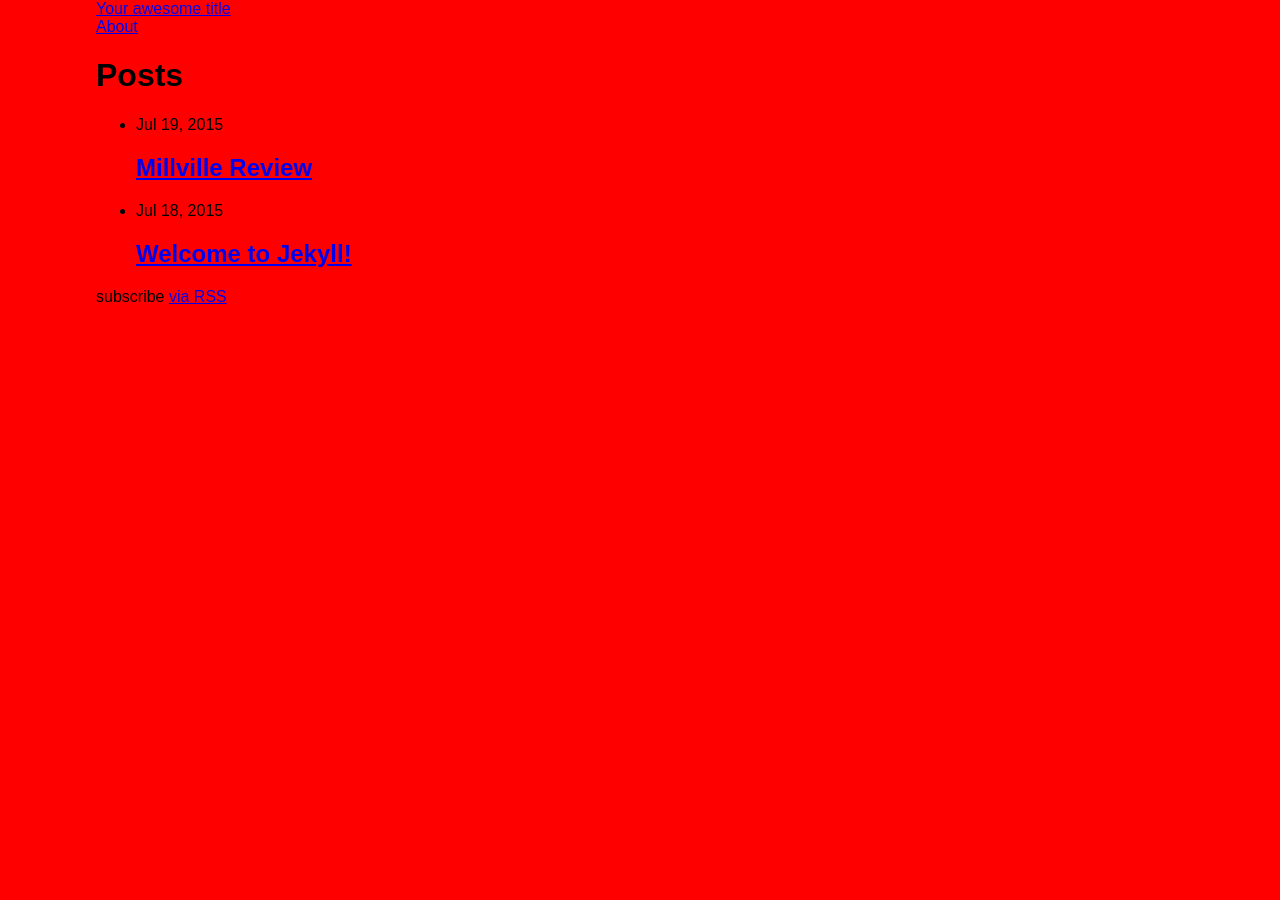
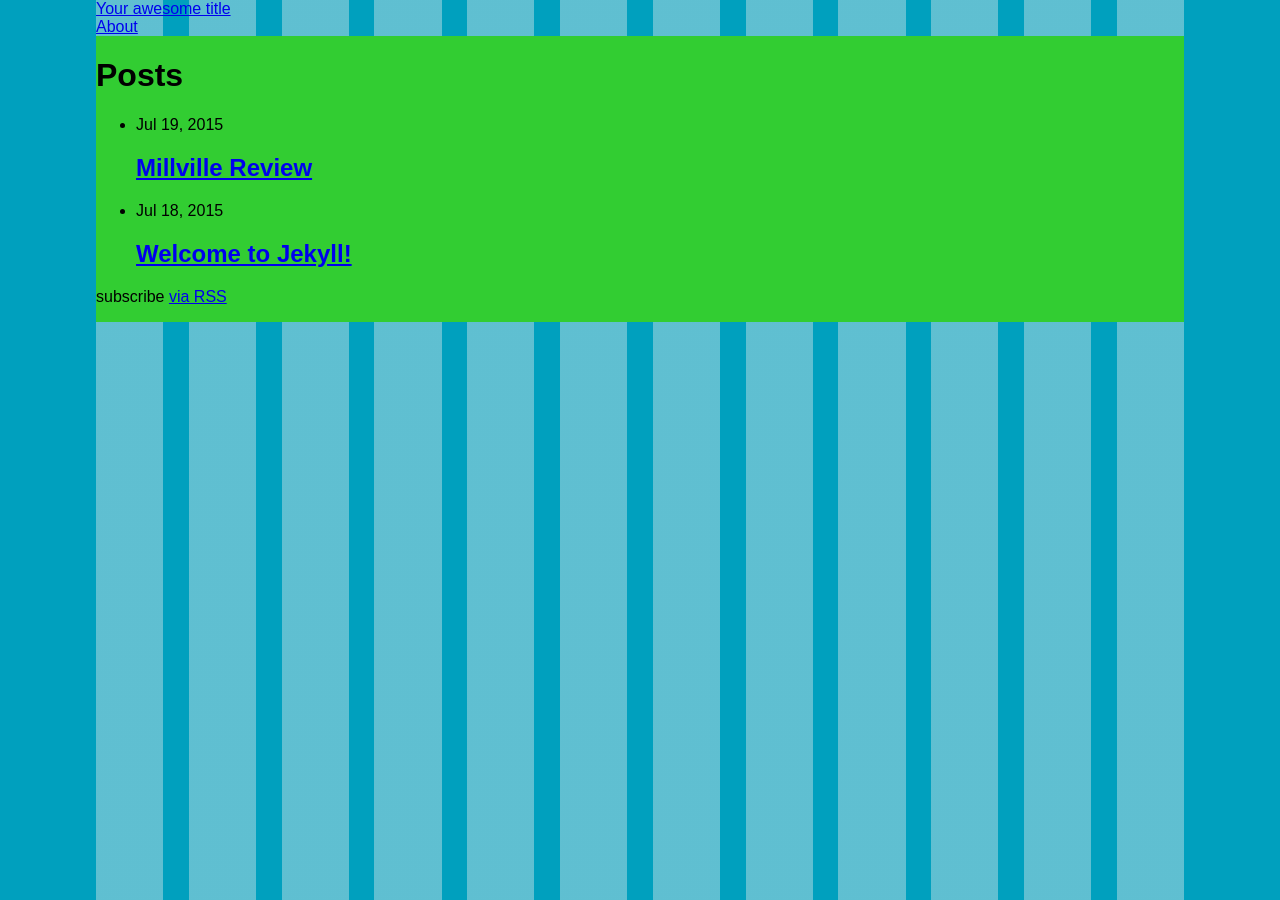
Before and after one commit to zhodamx/zhodamx.github.io, a Jekyll site: the page built from index.html, in a window 1280 px wide. Built offline with Jekyll 4.4.1, drawn with Linux system fonts in a browser that asks for light colours.

Commit message:
played with some style stuff

```diff
--- a/css/main.css
+++ b/css/main.css
@@ -360,24 +360,43 @@ html {
 *::before {
   box-sizing: inherit; }
 
-html {
+body:before {
+  background-image: -webkit-linear-gradient(left, transparent 0, #eee 0, #eee 6.17215%, transparent 6.17215%, transparent 8.5298%, #eee 8.5298%, #eee 14.70196%, transparent 14.70196%, transparent 17.05961%, #eee 17.05961%, #eee 23.23176%, transparent 23.23176%, transparent 25.58941%, #eee 25.58941%, #eee 31.76157%, transparent 31.76157%, transparent 34.11922%, #eee 34.11922%, #eee 40.29137%, transparent 40.29137%, transparent 42.64902%, #eee 42.64902%, #eee 48.82117%, transparent 48.82117%, transparent 51.17883%, #eee 51.17883%, #eee 57.35098%, transparent 57.35098%, transparent 59.70863%, #eee 59.70863%, #eee 65.88078%, transparent 65.88078%, transparent 68.23843%, #eee 68.23843%, #eee 74.41059%, transparent 74.41059%, transparent 76.76824%, #eee 76.76824%, #eee 82.94039%, transparent 82.94039%, transparent 85.29804%, #eee 85.29804%, #eee 91.4702%, transparent 91.4702%, transparent 93.82785%, #eee 93.82785%, #eee 100%, transparent 100%);
+  background-image: -moz-linear-gradient(left, transparent 0, #eee 0, #eee 6.17215%, transparent 6.17215%, transparent 8.5298%, #eee 8.5298%, #eee 14.70196%, transparent 14.70196%, transparent 17.05961%, #eee 17.05961%, #eee 23.23176%, transparent 23.23176%, transparent 25.58941%, #eee 25.58941%, #eee 31.76157%, transparent 31.76157%, transparent 34.11922%, #eee 34.11922%, #eee 40.29137%, transparent 40.29137%, transparent 42.64902%, #eee 42.64902%, #eee 48.82117%, transparent 48.82117%, transparent 51.17883%, #eee 51.17883%, #eee 57.35098%, transparent 57.35098%, transparent 59.70863%, #eee 59.70863%, #eee 65.88078%, transparent 65.88078%, transparent 68.23843%, #eee 68.23843%, #eee 74.41059%, transparent 74.41059%, transparent 76.76824%, #eee 76.76824%, #eee 82.94039%, transparent 82.94039%, transparent 85.29804%, #eee 85.29804%, #eee 91.4702%, transparent 91.4702%, transparent 93.82785%, #eee 93.82785%, #eee 100%, transparent 100%);
+  background-image: -ms-linear-gradient(left, transparent 0, #eee 0, #eee 6.17215%, transparent 6.17215%, transparent 8.5298%, #eee 8.5298%, #eee 14.70196%, transparent 14.70196%, transparent 17.05961%, #eee 17.05961%, #eee 23.23176%, transparent 23.23176%, transparent 25.58941%, #eee 25.58941%, #eee 31.76157%, transparent 31.76157%, transparent 34.11922%, #eee 34.11922%, #eee 40.29137%, transparent 40.29137%, transparent 42.64902%, #eee 42.64902%, #eee 48.82117%, transparent 48.82117%, transparent 51.17883%, #eee 51.17883%, #eee 57.35098%, transparent 57.35098%, transparent 59.70863%, #eee 59.70863%, #eee 65.88078%, transparent 65.88078%, transparent 68.23843%, #eee 68.23843%, #eee 74.41059%, transparent 74.41059%, transparent 76.76824%, #eee 76.76824%, #eee 82.94039%, transparent 82.94039%, transparent 85.29804%, #eee 85.29804%, #eee 91.4702%, transparent 91.4702%, transparent 93.82785%, #eee 93.82785%, #eee 100%, transparent 100%);
+  background-image: -o-linear-gradient(left, transparent 0, #eee 0, #eee 6.17215%, transparent 6.17215%, transparent 8.5298%, #eee 8.5298%, #eee 14.70196%, transparent 14.70196%, transparent 17.05961%, #eee 17.05961%, #eee 23.23176%, transparent 23.23176%, transparent 25.58941%, #eee 25.58941%, #eee 31.76157%, transparent 31.76157%, transparent 34.11922%, #eee 34.11922%, #eee 40.29137%, transparent 40.29137%, transparent 42.64902%, #eee 42.64902%, #eee 48.82117%, transparent 48.82117%, transparent 51.17883%, #eee 51.17883%, #eee 57.35098%, transparent 57.35098%, transparent 59.70863%, #eee 59.70863%, #eee 65.88078%, transparent 65.88078%, transparent 68.23843%, #eee 68.23843%, #eee 74.41059%, transparent 74.41059%, transparent 76.76824%, #eee 76.76824%, #eee 82.94039%, transparent 82.94039%, transparent 85.29804%, #eee 85.29804%, #eee 91.4702%, transparent 91.4702%, transparent 93.82785%, #eee 93.82785%, #eee 100%, transparent 100%);
+  background-image: linear-gradient(to left, transparent 0, #eee 0, #eee 6.17215%, transparent 6.17215%, transparent 8.5298%, #eee 8.5298%, #eee 14.70196%, transparent 14.70196%, transparent 17.05961%, #eee 17.05961%, #eee 23.23176%, transparent 23.23176%, transparent 25.58941%, #eee 25.58941%, #eee 31.76157%, transparent 31.76157%, transparent 34.11922%, #eee 34.11922%, #eee 40.29137%, transparent 40.29137%, transparent 42.64902%, #eee 42.64902%, #eee 48.82117%, transparent 48.82117%, transparent 51.17883%, #eee 51.17883%, #eee 57.35098%, transparent 57.35098%, transparent 59.70863%, #eee 59.70863%, #eee 65.88078%, transparent 65.88078%, transparent 68.23843%, #eee 68.23843%, #eee 74.41059%, transparent 74.41059%, transparent 76.76824%, #eee 76.76824%, #eee 82.94039%, transparent 82.94039%, transparent 85.29804%, #eee 85.29804%, #eee 91.4702%, transparent 91.4702%, transparent 93.82785%, #eee 93.82785%, #eee 100%, transparent 100%);
+  content: "";
+  display: inline-block;
+  height: 100%;
+  left: 0;
+  margin: 0 auto;
+  max-width: 68em;
+  opacity: 0.4;
+  pointer-events: none;
+  position: fixed;
+  right: 0;
+  width: 100%;
+  z-index: -1; }
+
+body {
   max-width: 68em;
   margin-left: auto;
-  margin-right: auto; }
-  html::after {
+  margin-right: auto;
+  background-color: purple; }
+  body::after {
     clear: both;
     content: "";
     display: table; }
+  @media (min-width: 600px) {
+    body {
+      background-color: #00a0be; } }
 
-body {
-  background-color: purple;
+.page-content {
   float: left;
   display: block;
   margin-right: 2.35765%;
   width: 100%;
-  margin-left: 0%; }
-  @media (min-width: 600px) {
-    body {
-      background-color: red; } }
-  body:last-child {
+  background-color: limegreen; }
+  .page-content:last-child {
     margin-right: 0; }
```
Also changed, not shown: src/scss/main.scss (+25 -20 lines).
